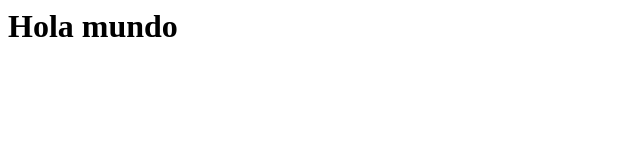
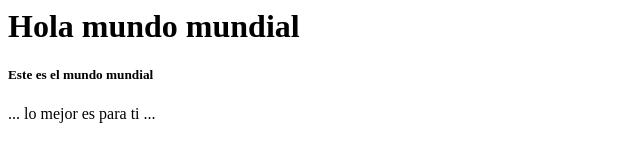
Before and after one commit to parayak/proyecto, a plain HTML site: page index.html in a window 1280 px wide. Shown: the whole page, without its empty margins (0-640 px from the left). Drawn offline with Linux system fonts and the light colour scheme.

Commit message:
segundo commit

```diff
--- a/index.html
+++ b/index.html
@@ -1,4 +1,6 @@
 <hrml>
 <body>
-<h1>Hola mundo</h1>
+<h1>Hola mundo mundial</h1>
+<h5>Este es el mundo mundial</h5>
+<p>... lo mejor es para ti ...</p>
 </body></hrml>
```
